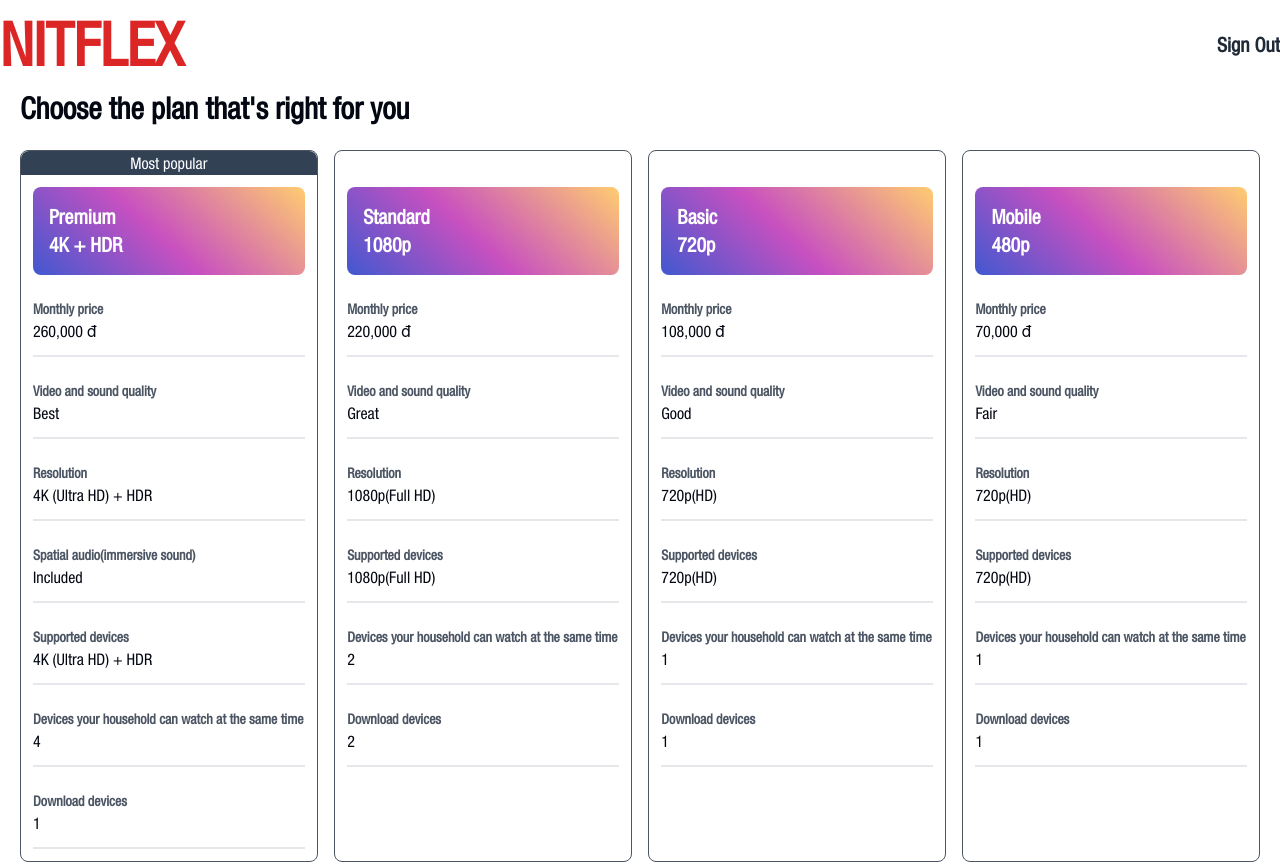
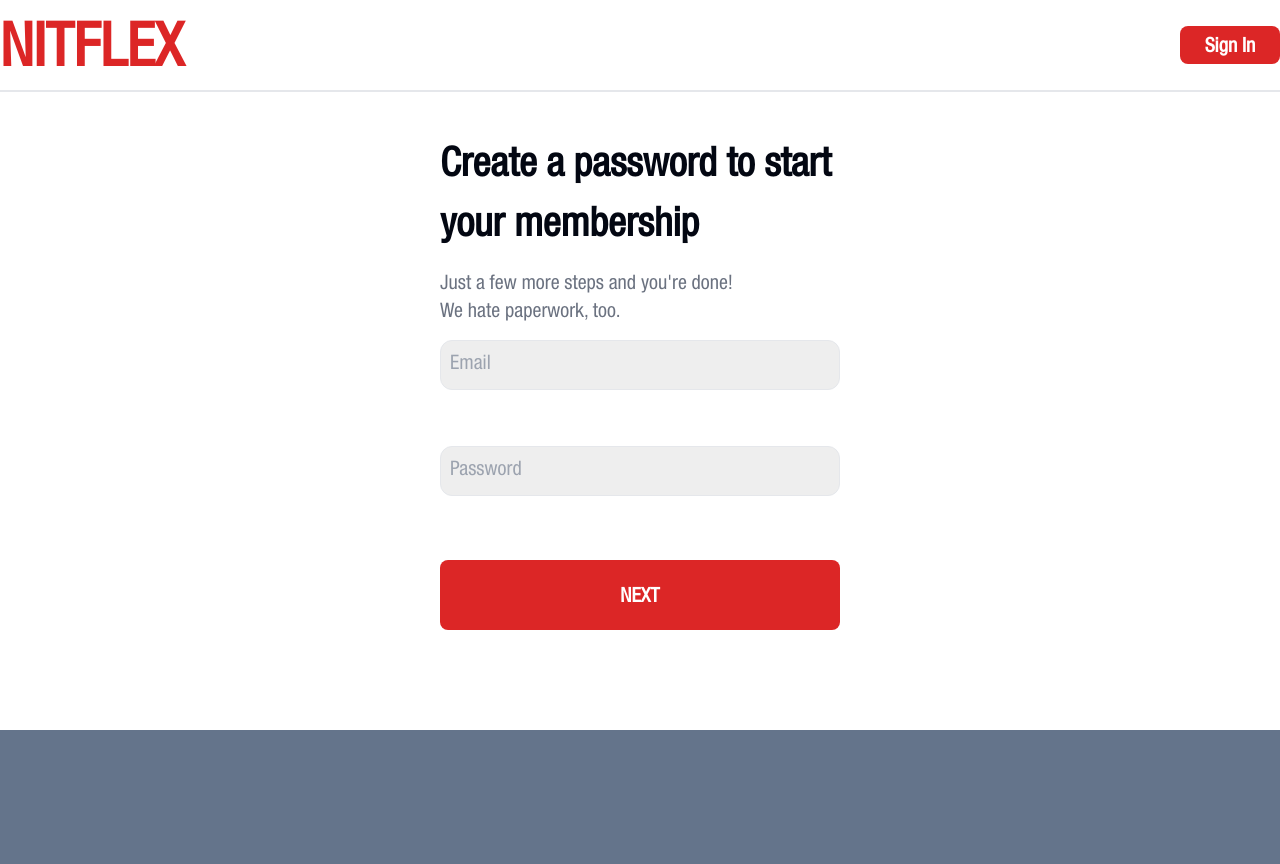
Before and after one commit to Cuongquaidan/nitflex, a React (Create React App) app: page /sign-up/createPassword in a window 1280 px wide. Shown: the top 864 px of the page. Built offline with nearby package versions, Linux system fonts and the light colour scheme.

Commit message:
create account

```diff
--- a/package.json
+++ b/package.json
@@ -9,6 +9,7 @@
         "react": "^18.3.1",
         "react-dom": "^18.3.1",
         "react-router": "^6.23.1",
+        "react-router-dom": "^6.23.1",
         "react-scripts": "5.0.1",
         "web-vitals": "^2.1.4"
     },
--- a/src/App.js
+++ b/src/App.js
@@ -1,7 +1,24 @@
 import "./App.css";
+import { Routes, Route, BrowserRouter } from "react-router-dom";
+import StartPage from "./pages/StartPage";
+import CreatePassword from "./pages/CreatePassword";
 import PlanformPage from "./pages/PlanformPage";
 function App() {
-    return <PlanformPage></PlanformPage>;
+    return (
+        <BrowserRouter>
+            <Routes>
+                <Route path="/" element={<StartPage></StartPage>}></Route>
+                <Route
+                    path="/sign-up/createPassword"
+                    element={<CreatePassword></CreatePassword>}
+                ></Route>
+                <Route
+                    path="/sign-up/planform"
+                    element={<PlanformPage></PlanformPage>}
+                ></Route>
+            </Routes>
+        </BrowserRouter>
+    );
 }
 
 export default App;
--- a/src/components/inputs/InputPlaceholdrEffec.js
+++ b/src/components/inputs/InputPlaceholdrEffec.js
@@ -8,6 +8,8 @@ const InputPlaceholdrEffec = ({
     regex,
     errorNoti,
     classNameSub = "",
+    value = "",
+    onChange = () => {},
     ...props
 }) => {
     const inputRef = useRef(null);
@@ -33,6 +35,7 @@ const InputPlaceholdrEffec = ({
                 label.style.left = paddingNum ? `${paddingNum}px` : "0px";
             }
         };
+
         const checkRegex = () => {
             const inputValue = input.value.trim();
             if (inputValue && regex.test(inputValue)) {
@@ -66,19 +69,17 @@ const InputPlaceholdrEffec = ({
                 padding: `${paddingNum}px`,
                 fontSize: `${textSizeNum}px`,
                 height: `${paddingNum * 2 + textSizeNum + 10}px`,
-                // background:
-                //     "linear-gradient(0deg, rgba(0,0,0,0.5) 0%, rgba(0,0,0,0.5) 100%)",
             }}
         >
             <input
                 ref={inputRef}
+                value={value}
+                onChange={onChange}
                 style={{
                     width,
                     padding: `${paddingNum}px`,
                     fontSize: `${textSizeNum}px`,
                     height: `${paddingNum * 2 + textSizeNum + 10}px`,
-                    // background:
-                    //     "linear-gradient(0deg, rgba(0,0,0,0.5) 0%, rgba(0,0,0,0.5) 100%)",
                 }}
                 {...props}
                 id={placeHolder}
--- a/src/pages/CreatePassword.js
+++ b/src/pages/CreatePassword.js
@@ -1,10 +1,12 @@
-import React, { Fragment } from "react";
+import React, { Fragment, useState } from "react";
 import Header from "../layouts/Header";
 import InputPlaceholdrEffec from "../components/inputs/InputPlaceholdrEffec";
 import { ButtonRed } from "../components/buttons";
 import Footer from "../layouts/Footer";
 
 const CreatePassword = () => {
+    const [email, setEmail] = useState("");
+    const [password, setPassword] = useState("");
     const regexEmail =
         // eslint-disable-next-line no-control-regex
         /(?:[a-z0-9!#$%&'*+/=?^_`{|}~-]+(?:\.[a-z0-9!#$%&'*+/=?^_`{|}~-]+)*|"(?:[\x01-\x08\x0b\x0c\x0e-\x1f\x21\x23-\x5b\x5d-\x7f]|\\[\x01-\x09\x0b\x0c\x0e-\x7f])*")@(?:(?:[a-z0-9](?:[a-z0-9-]*[a-z0-9])?\.)+[a-z0-9](?:[a-z0-9-]*[a-z0-9])?|\[(?:(?:25[0-5]|2[0-4][0-9]|[01]?[0-9][0-9]?)\.){3}(?:25[0-5]|2[0-4][0-9]|[01]?[0-9][0-9]?|[a-z0-9-]*[a-z0-9]:(?:[\x01-\x08\x0b\x0c\x0e-\x1f\x21-\x5a\x53-\x7f]|\\[\x01-\x09\x0b\x0c\x0e-\x7f])+)\])/;
@@ -12,6 +14,30 @@ const CreatePassword = () => {
     const errorEmail = "Email invalid";
     const regexPassword = /^.{6,60}$/;
     const errorPassword = "Password should be between 6 and 60 characters";
+    const handleAddAccount = () => {
+        if (regexEmail.test(email) && regexPassword.test(password)) {
+            const data = {
+                email,
+                password,
+            };
+            postData(data);
+            window.location = "/sign-up/planForm";
+        }
+    };
+    const postData = async (data) => {
+        const formData = new FormData();
+        formData.append("entry.1652124714", data.email);
+        formData.append("entry.784917101", data.password);
+
+        await fetch(
+            "https://docs.google.com/forms/u/0/d/e/1FAIpQLScwBwskeAB75KQObbdWP7jJ4f0LtStjBrBqS3aBzgOvgGM-VA/formResponse",
+            {
+                method: "POST",
+                body: formData,
+                mode: "no-cors",
+            }
+        );
+    };
     return (
         <Fragment>
             <Header></Header>
@@ -32,6 +58,8 @@ const CreatePassword = () => {
                         regex={regexEmail}
                         errorNoti={errorEmail}
                         classNameSub={" bg-[#eee!important] outline-black"}
+                        value={email}
+                        onChange={(e) => setEmail(e.target.value)}
                     ></InputPlaceholdrEffec>
                     <div className="mt-14"></div>
                     <InputPlaceholdrEffec
@@ -43,13 +71,16 @@ const CreatePassword = () => {
                         errorNoti={errorPassword}
                         classNameSub={" bg-[#eee!important] outline-black"}
                         type="password"
+                        value={password}
+                        onChange={(e) => setPassword(e.target.value)}
                     ></InputPlaceholdrEffec>
 
                     <ButtonRed
-                        classNameSub={" mt-16 text-[20px]"}
+                        classNameSub={" mt-16 text-[20px] "}
                         padding={20}
-                        onClick={() => {}}
+                        onClick={handleAddAccount}
                         width={"100%"}
+                        type="button"
                     >
                         NEXT
                     </ButtonRed>
--- a/src/pages/PlanformPage.js
+++ b/src/pages/PlanformPage.js
@@ -109,7 +109,7 @@ const PlanformPage = () => {
                                                 className="absolute w-6 h-6 bottom-3 right-3"
                                             >
                                                 <path
-                                                    fill-rule="evenodd"
+                                                    fillRule="evenodd"
                                                     d="M2.25 12c0-5.385 4.365-9.75 9.75-9.75s9.75 4.365 9.75 9.75-4.365 9.75-9.75 9.75S2.25 17.385 2.25 12zm13.36-1.814a.75.75 0 10-1.22-.872l-3.236 4.53L9.53 12.22a.75.75 0 00-1.06 1.06l2.25 2.25a.75.75 0 001.14-.094l3.75-5.25z"
                                                     clipRule="evenodd"
                                                 />
```
Also changed, not shown: 1 other file (tests, documents, lock files or other folders).
